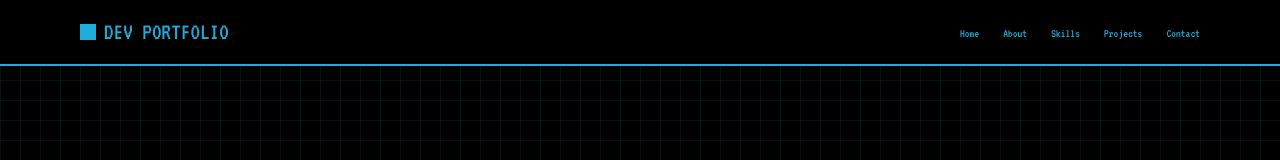
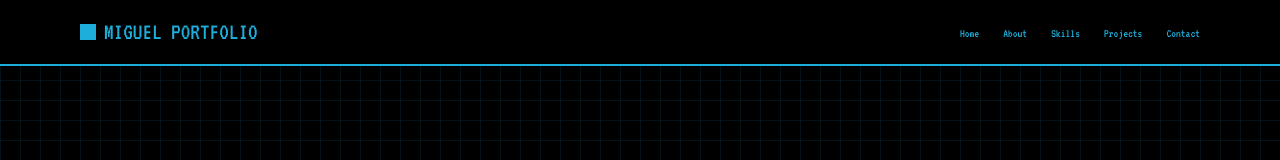
Before and after one commit to migueldev-developer/site-estilo-jogs-retr-s.github.io, a React (Vite) app: page / in a window 1280 px wide. Shown: the top 160 px of the page. Built offline with nearby package versions, Linux system fonts and the light colour scheme.

Commit message:
Rename title
Rename "pixel" to "Miguel" in title.

```diff
--- a/src/components/PixelFooter.tsx
+++ b/src/components/PixelFooter.tsx
@@ -11,7 +11,7 @@ const PixelFooter = () => {
           <div className="mb-4 md:mb-0">
             <div className="flex items-center justify-center md:justify-start space-x-2">
               <div className="w-3 h-3 bg-pixel-blue"></div>
-              <PixelText variant="subheading">DEV PORTFOLIO</PixelText>
+              <PixelText variant="subheading">MIGUEL PORTFOLIO</PixelText>
             </div>
           </div>
 
--- a/src/components/PixelHeader.tsx
+++ b/src/components/PixelHeader.tsx
@@ -24,7 +24,7 @@ const PixelHeader = () => {
       <div className="pixel-container flex justify-between items-center py-4">
         <div className="flex items-center space-x-2">
           <div className="w-4 h-4 bg-pixel-blue animate-pixel-pulse"></div>
-          <PixelText variant="subheading">DEV PORTFOLIO</PixelText>
+          <PixelText variant="subheading">MIGUEL PORTFOLIO</PixelText>
         </div>
 
         {/* Desktop Navigation */}
```
